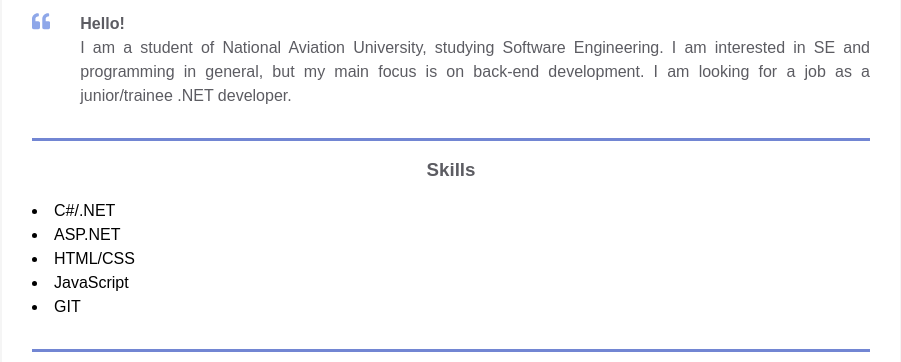
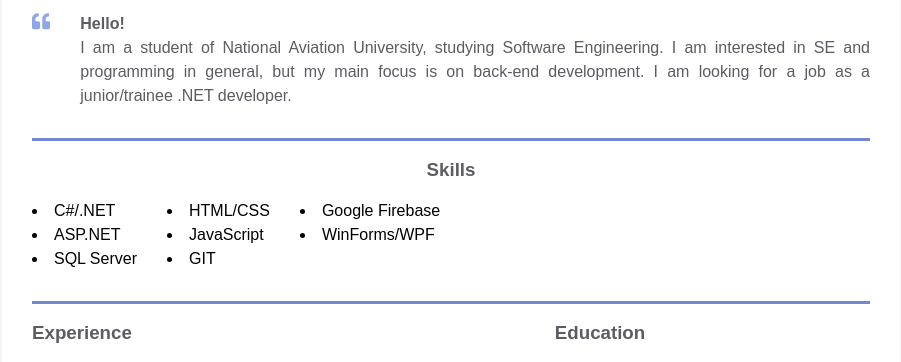
Before and after one commit to zlojKolhoznik/homepage, a plain HTML site: page index.html in a window 1280 px wide. Shown: the part 438-800 px from the top of the page, without its empty margins (189-1090 px from the left). Drawn offline with Linux system fonts and the light colour scheme.

Commit message:
Changed skills block layout and added a few skills

```diff
--- a/index.html
+++ b/index.html
@@ -92,13 +92,22 @@
                     <div class="resume__block">
                         <div class="skills">
                             <h3 class="skills__header">Skills</h3>
+                            <div class="skills__wrapper">
                                 <ul class="bullet-list">
                                     <li class="skills-text">C#/.NET</li>
                                     <li class="skills-text">ASP.NET</li>
+                                    <li class="skills-text">SQL Server</li>
+                                </ul>
+                                <ul class="bullet-list">
                                     <li class="skills-text">HTML/CSS</li>
                                     <li class="skills-text">JavaScript</li>
                                     <li class="skills-text">GIT</li>
                                 </ul>
+                                <ul class="bullet-list">
+                                    <li class="skills-text">Google Firebase</li>
+                                    <li class="skills-text">WinForms/WPF</li>
+                                </ul>
+                            </div>
                         </div>
                     </div>
                 </div>
--- a/style.css
+++ b/style.css
@@ -157,6 +157,17 @@ body {
     text-align: justify;
 }
 
+.skills__wrapper {
+    display: flex;
+    flex: 1 1 40%;
+    justify-content: flex-start;
+    flex-direction: row;
+}
+
+.skills__wrapper ul:not(:last-child) {
+    margin-right: 30px;
+}
+
 .skills__header {
     color: var(--secondary-text-color);
     text-align: center;
```
Lines whose indentation alone changed are shown as unchanged.
